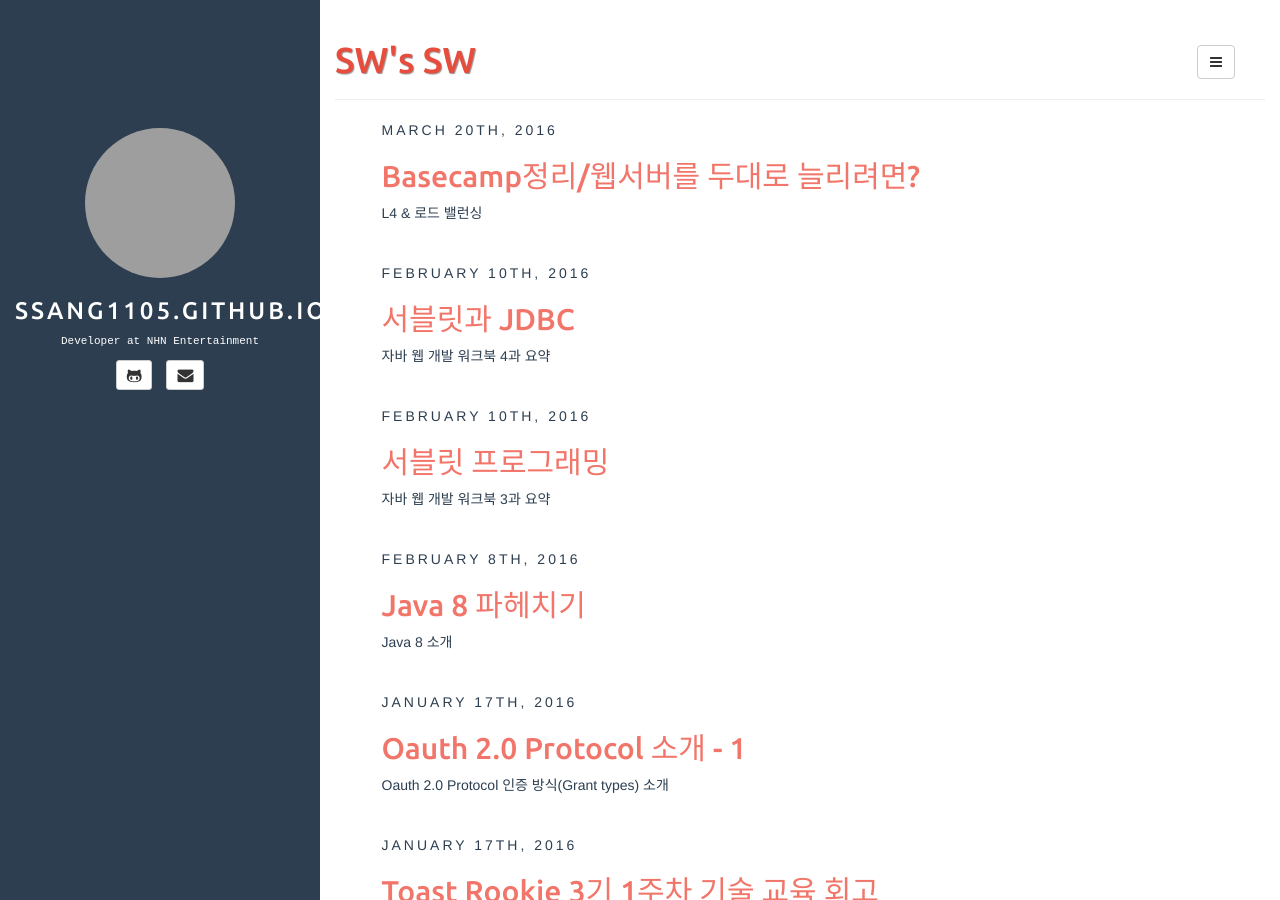
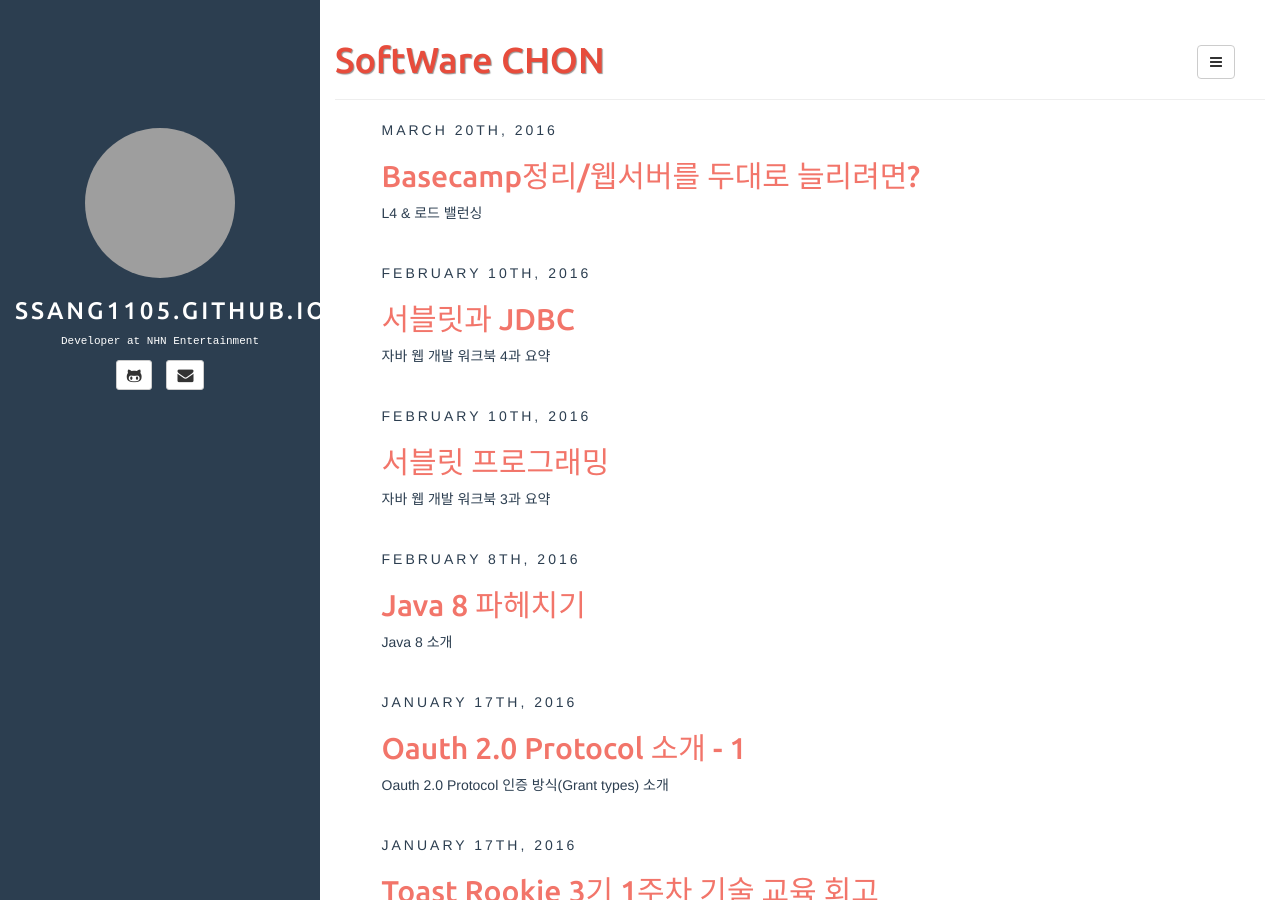
Before and after one commit to ssang1105/ssang1105.github.io_old, a Jekyll site: the page built from index.html, in a window 1280 px wide and 900 px high. Built offline with Jekyll 4.4.1, drawn with Linux system fonts in a browser that asks for light colours; the list of posts is cut into pages by our own code; grey boxes are pictures that could not be loaded.

Commit message:
Update _config.yml

```diff
--- a/_config.yml
+++ b/_config.yml
@@ -12,9 +12,9 @@ defaults:
     scope:
       path: "" # empty string for all files
     values:
-      title: SW's SW
+      title: SoftWare CHON
 
-description: SW's SW Blog
+description: SoftWare CHON
 author:
   name: SangWoo
   email: sangwoo.chon@nhnent.com
```
